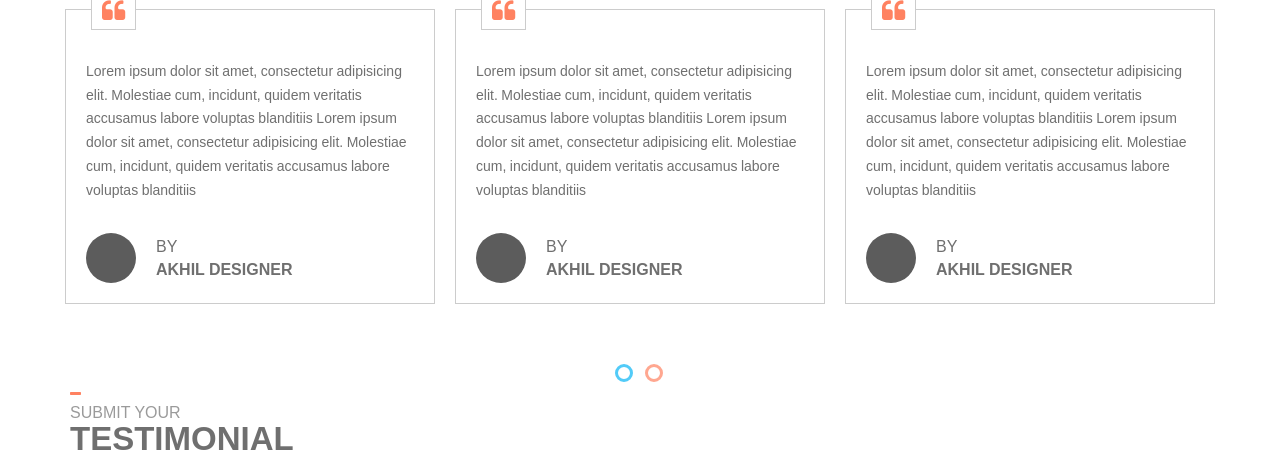
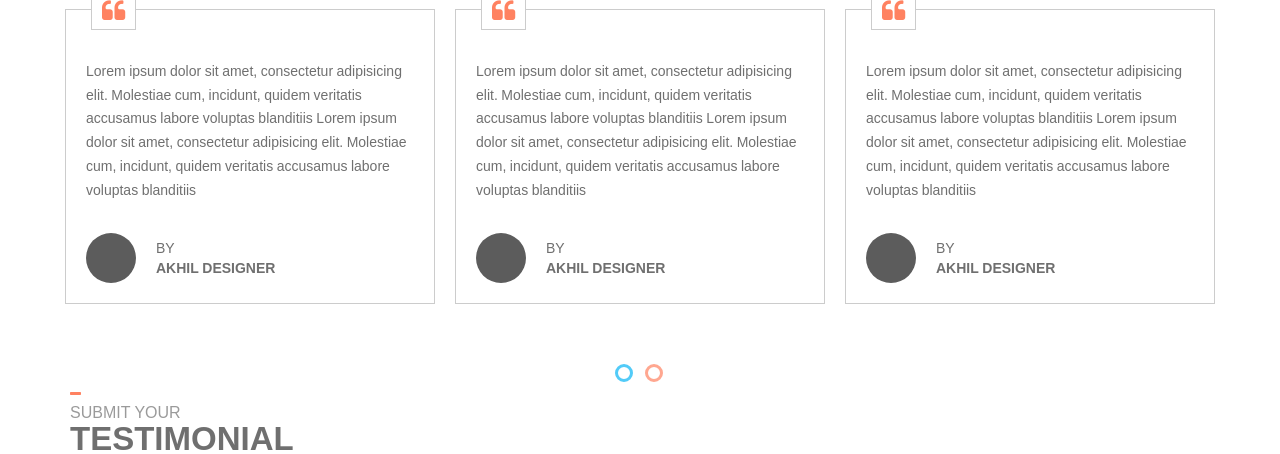
Before and after one commit to puh50/Bootstrap-3-site, a PHP site: page /testimonials.html in a window 1280 px wide. Shown: the part 439-893 px from the top of the page. Run offline with PHP 8.4, Linux system fonts and the light colour scheme.

Commit message:
last fixes

```diff
--- a/Site/css/testimonials.css
+++ b/Site/css/testimonials.css
@@ -35,6 +35,9 @@ p.client-description {
 .slide-block {
     padding: 20px 10px;
 }
+.slide p {
+    font-size: 14px;
+}
 .border {
     position: relative;
 }
```
